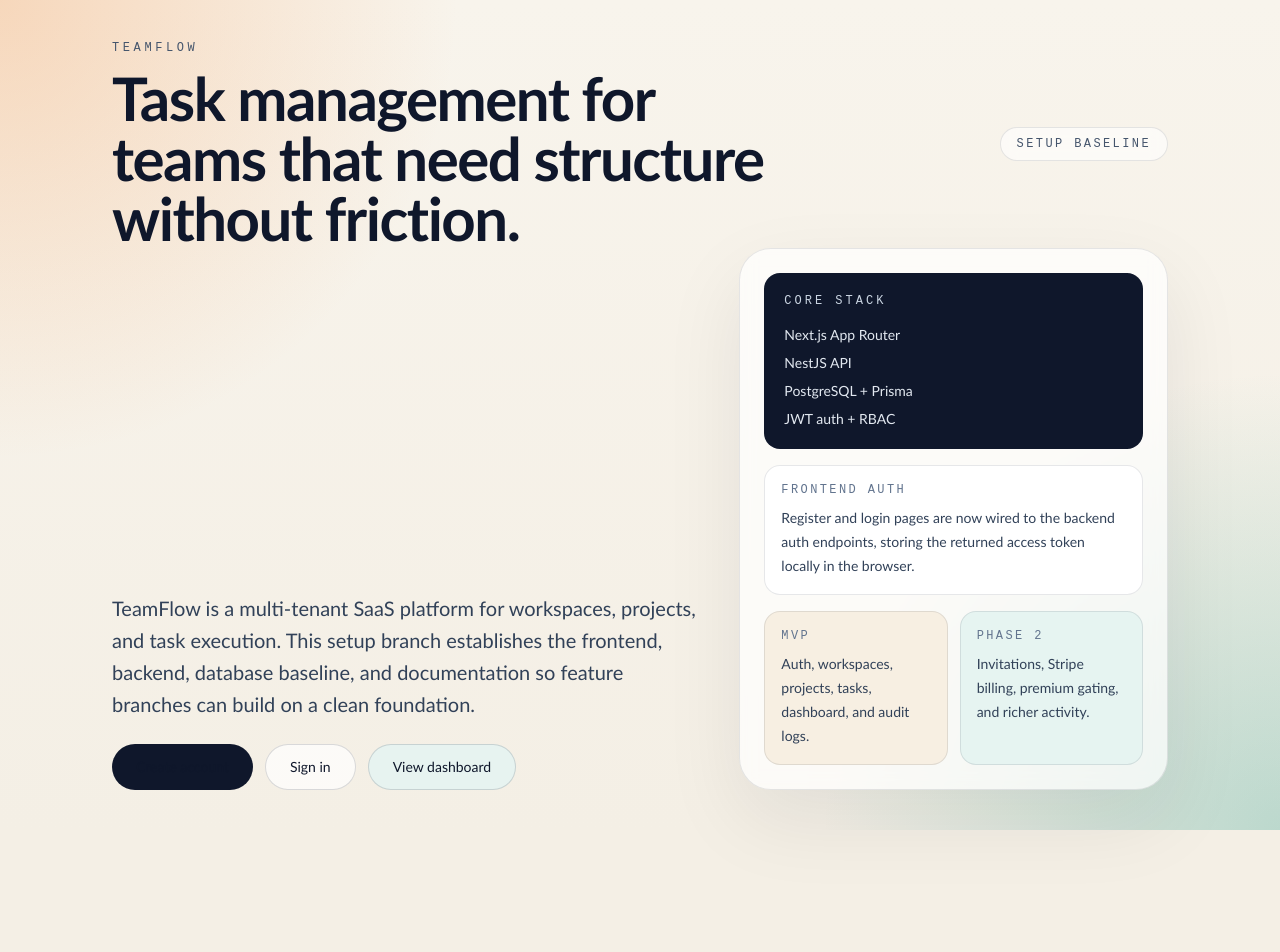
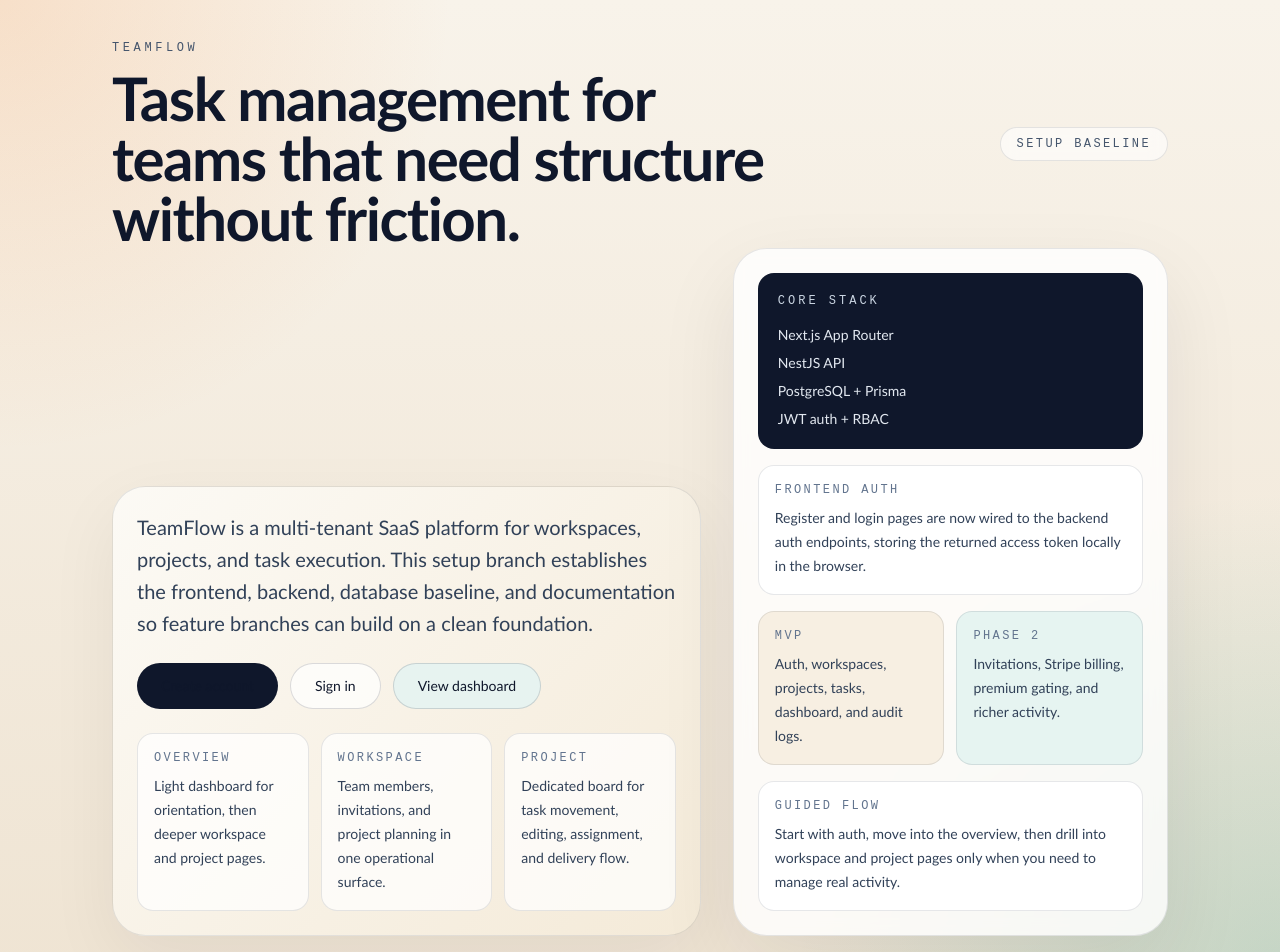
Before and after one commit to iangonsalves/teamflow-saas-platform, a Next.js app in the folder frontend/: page / in a window 1280 px wide. Shown: the top 952 px of the page. Before the commit the page ends 830 px from the top, so only its background shows below. Built offline with nearby package versions, Linux system fonts and the light colour scheme.

Commit message:
Frontend consistency across billing auth and dashboard polish
polish frontend consistency across billing auth and dashboard

```diff
--- a/frontend/src/app/page.tsx
+++ b/frontend/src/app/page.tsx
@@ -2,7 +2,7 @@ import Link from "next/link";
 
 export default function Home() {
   return (
-    <main className="min-h-screen bg-[radial-gradient(circle_at_top_left,_rgba(244,162,97,0.35),_transparent_30%),radial-gradient(circle_at_bottom_right,_rgba(42,157,143,0.28),_transparent_30%),linear-gradient(180deg,_#f8f4ec_0%,_#f4efe5_100%)] text-slate-900">
+    <main className="min-h-screen bg-[radial-gradient(circle_at_top_left,_rgba(244,162,97,0.24),_transparent_28%),radial-gradient(circle_at_bottom_right,_rgba(42,157,143,0.22),_transparent_30%),linear-gradient(180deg,_#f8f3ea_0%,_#efe4d3_100%)] text-slate-900">
       <section className="mx-auto flex min-h-screen max-w-6xl flex-col justify-between px-6 py-10 sm:px-10 lg:px-12">
         <header className="flex items-center justify-between">
           <div>
@@ -18,8 +18,9 @@ export default function Home() {
           </div>
         </header>
 
-        <section className="grid gap-8 lg:grid-cols-[1.25fr_0.9fr] lg:items-end">
-          <div className="space-y-6">
+        <section className="grid gap-8 lg:grid-cols-[1.15fr_0.85fr] lg:items-end">
+          <div className="rounded-[2.1rem] border border-slate-900/10 bg-[linear-gradient(135deg,_#fcfaf5_0%,_#f4ead8_100%)] p-6 shadow-[0_24px_70px_rgba(15,23,42,0.06)]">
+            <div className="space-y-6">
             <p className="max-w-2xl text-lg leading-8 text-slate-700 sm:text-xl">
               TeamFlow is a multi-tenant SaaS platform for workspaces, projects,
               and task execution. This setup branch establishes the frontend,
@@ -47,9 +48,36 @@ export default function Home() {
                 View dashboard
               </Link>
             </div>
+            <div className="grid gap-3 sm:grid-cols-3">
+              <div className="rounded-2xl border border-slate-900/10 bg-white/72 p-4">
+                <p className="font-mono text-xs uppercase tracking-[0.2em] text-slate-500">
+                  Overview
+                </p>
+                <p className="mt-2 text-sm leading-6 text-slate-700">
+                  Light dashboard for orientation, then deeper workspace and project pages.
+                </p>
+              </div>
+              <div className="rounded-2xl border border-slate-900/10 bg-white/72 p-4">
+                <p className="font-mono text-xs uppercase tracking-[0.2em] text-slate-500">
+                  Workspace
+                </p>
+                <p className="mt-2 text-sm leading-6 text-slate-700">
+                  Team members, invitations, and project planning in one operational surface.
+                </p>
+              </div>
+              <div className="rounded-2xl border border-slate-900/10 bg-white/72 p-4">
+                <p className="font-mono text-xs uppercase tracking-[0.2em] text-slate-500">
+                  Project
+                </p>
+                <p className="mt-2 text-sm leading-6 text-slate-700">
+                  Dedicated board for task movement, editing, assignment, and delivery flow.
+                </p>
+              </div>
+            </div>
+            </div>
           </div>
 
-          <div className="grid gap-4 rounded-[2rem] border border-slate-900/10 bg-white/70 p-6 shadow-[0_30px_80px_rgba(15,23,42,0.08)] backdrop-blur">
+          <div className="grid gap-4 rounded-[2.1rem] border border-slate-900/10 bg-white/80 p-6 shadow-[0_30px_80px_rgba(15,23,42,0.08)] backdrop-blur">
             <div className="rounded-2xl bg-slate-900 p-5 text-slate-50">
               <p className="font-mono text-xs uppercase tracking-[0.25em] text-slate-300">
                 Core stack
@@ -90,6 +118,15 @@ export default function Home() {
                 </p>
               </div>
             </div>
+            <div className="rounded-2xl border border-slate-900/10 bg-white p-4">
+              <p className="font-mono text-xs uppercase tracking-[0.2em] text-slate-500">
+                Guided flow
+              </p>
+              <p className="mt-2 text-sm leading-6 text-slate-700">
+                Start with auth, move into the overview, then drill into workspace and project pages
+                only when you need to manage real activity.
+              </p>
+            </div>
           </div>
         </section>
       </section>
--- a/frontend/src/components/auth-form.tsx
+++ b/frontend/src/components/auth-form.tsx
@@ -132,7 +132,8 @@ export function AuthForm({ mode }: AuthFormProps) {
             : "Sign in"}
       </button>
 
-      <p className="text-sm text-slate-600">
+      <div className="rounded-[1.5rem] border border-slate-900/10 bg-[#f8f2e6] px-4 py-4 text-sm text-slate-600">
+        <p>
         {isRegister ? "Already have an account? " : "Need an account? "}
         <Link
           className="font-medium text-slate-900 underline decoration-slate-300 underline-offset-4"
@@ -140,7 +141,8 @@ export function AuthForm({ mode }: AuthFormProps) {
         >
           {isRegister ? "Log in" : "Register"}
         </Link>
-      </p>
+        </p>
+      </div>
     </form>
   );
 }
--- a/frontend/src/components/auth-shell.tsx
+++ b/frontend/src/components/auth-shell.tsx
@@ -20,12 +20,13 @@ export function AuthShell({
   backLabel = "Back to home",
 }: AuthShellProps) {
   return (
-    <main className="min-h-screen bg-[radial-gradient(circle_at_top_left,_rgba(231,111,81,0.24),_transparent_30%),radial-gradient(circle_at_bottom_right,_rgba(42,157,143,0.28),_transparent_30%),linear-gradient(180deg,_#f5efe4_0%,_#f2eadc_100%)] px-6 py-10 text-slate-900 sm:px-10">
+    <main className="min-h-screen bg-[radial-gradient(circle_at_top_left,_rgba(231,111,81,0.18),_transparent_28%),radial-gradient(circle_at_bottom_right,_rgba(42,157,143,0.22),_transparent_30%),linear-gradient(180deg,_#f8f3ea_0%,_#efe4d3_100%)] px-6 py-10 text-slate-900 sm:px-10">
       <div className="mx-auto max-w-6xl">
         <PageBackLink href={backHref} label={backLabel} />
       </div>
       <section className="mx-auto grid min-h-[calc(100vh-5rem)] max-w-6xl gap-8 lg:grid-cols-[1.1fr_0.9fr] lg:items-center">
-        <div className="space-y-6">
+        <div className="rounded-[2rem] border border-slate-900/10 bg-[linear-gradient(135deg,_#fcfaf5_0%,_#f4ead8_100%)] p-6 shadow-[0_24px_70px_rgba(15,23,42,0.06)]">
+          <div className="space-y-6">
           <p className="font-mono text-xs uppercase tracking-[0.32em] text-slate-600">
             {eyebrow}
           </p>
@@ -55,9 +56,10 @@ export function AuthShell({
               </p>
             </div>
           </div>
+          </div>
         </div>
 
-        <div className="rounded-[2rem] border border-slate-900/10 bg-white/78 p-6 shadow-[0_30px_90px_rgba(15,23,42,0.1)] backdrop-blur sm:p-8">
+        <div className="rounded-[2.1rem] border border-slate-900/10 bg-white/82 p-6 shadow-[0_30px_90px_rgba(15,23,42,0.1)] backdrop-blur sm:p-8">
           {children}
           <div className="mt-6 border-t border-slate-900/10 pt-5 text-sm text-slate-600">
             {footer}
--- a/frontend/src/components/billing-shell.tsx
+++ b/frontend/src/components/billing-shell.tsx
@@ -206,12 +206,14 @@ export function BillingShell() {
   }
 
   return (
-    <main className="min-h-screen bg-[radial-gradient(circle_at_top_left,_rgba(33,158,188,0.16),_transparent_28%),radial-gradient(circle_at_bottom_right,_rgba(244,162,97,0.24),_transparent_30%),linear-gradient(180deg,_#f7f1e7_0%,_#efe7d8_100%)] px-6 py-8 text-slate-900 sm:px-8">
+    <main className="min-h-screen bg-[radial-gradient(circle_at_top_left,_rgba(42,157,143,0.16),_transparent_24%),radial-gradient(circle_at_bottom_right,_rgba(231,111,81,0.14),_transparent_30%),linear-gradient(180deg,_#f8f3ea_0%,_#efe4d3_100%)] px-6 py-8 text-slate-900 sm:px-8">
       <section className="mx-auto max-w-5xl">
         <div className="mb-6">
           <PageBackLink href="/dashboard" label="Back to dashboard" />
         </div>
-        <header className="rounded-[2rem] border border-slate-900/10 bg-white/72 p-6 shadow-[0_25px_80px_rgba(15,23,42,0.09)] backdrop-blur">
+        <header className="rounded-[2.25rem] border border-slate-900/10 bg-white/82 p-6 shadow-[0_30px_90px_rgba(15,23,42,0.09)] backdrop-blur">
+          <div className="grid gap-6 xl:grid-cols-[minmax(0,1.1fr)_340px]">
+            <div className="rounded-[2rem] border border-slate-900/10 bg-[linear-gradient(135deg,_#fcfaf5_0%,_#f4ead8_100%)] p-6">
               <p className="font-mono text-xs uppercase tracking-[0.32em] text-slate-500">
                 TeamFlow Billing
               </p>
@@ -219,12 +221,12 @@ export function BillingShell() {
                 Subscription management
               </h1>
               <p className="mt-3 max-w-3xl text-base leading-7 text-slate-600">
-            This page is ready for Stripe test mode. Once your real Stripe test
-            keys and price IDs are added to the environment, the plan buttons
-            will create real checkout sessions.
+                Manage the paid layer of the workspace without leaving the product surface. Stripe
+                handles checkout and the customer portal, while this page stays focused on state,
+                plan choices, and invoice history.
               </p>
               <div className="mt-6 grid gap-4 md:grid-cols-3">
-            <div className="rounded-[1.5rem] border border-slate-900/10 bg-[#f8f2e6] p-4">
+                <div className="rounded-[1.5rem] border border-slate-900/10 bg-white/82 p-4">
                   <p className="font-mono text-[11px] uppercase tracking-[0.24em] text-slate-500">
                     Workspace
                   </p>
@@ -235,7 +237,7 @@ export function BillingShell() {
                     Billing context for this page
                   </p>
                 </div>
-            <div className="rounded-[1.5rem] border border-slate-900/10 bg-white p-4">
+                <div className="rounded-[1.5rem] border border-slate-900/10 bg-white/82 p-4">
                   <p className="font-mono text-[11px] uppercase tracking-[0.24em] text-slate-500">
                     Plan
                   </p>
@@ -246,14 +248,46 @@ export function BillingShell() {
                     Current subscription plan
                   </p>
                 </div>
-            <div className="rounded-[1.5rem] border border-slate-900/10 bg-slate-900 p-4 text-slate-50">
-              <p className="font-mono text-[11px] uppercase tracking-[0.24em] text-slate-400">
+                <div className="rounded-[1.5rem] border border-slate-900/10 bg-white/82 p-4">
+                  <p className="font-mono text-[11px] uppercase tracking-[0.24em] text-slate-500">
                     Invoices
                   </p>
-              <p className="mt-3 text-3xl font-semibold">{invoices.length}</p>
-              <p className="mt-1 text-sm text-slate-300">
+                  <p className="mt-3 text-3xl font-semibold text-slate-900">{invoices.length}</p>
+                  <p className="mt-1 text-sm text-slate-600">
                     Recent billing records available
                   </p>
+                </div>
+              </div>
+            </div>
+
+            <div className="rounded-[2rem] bg-slate-900 p-6 text-slate-50 shadow-[0_24px_80px_rgba(15,23,42,0.16)]">
+              <p className="font-mono text-xs uppercase tracking-[0.24em] text-slate-400">
+                Control
+              </p>
+              <p className="mt-4 text-2xl font-semibold">Manage the paid layer.</p>
+              <p className="mt-3 text-sm leading-7 text-slate-300">
+                {subscription?.stripeCustomerId
+                  ? "The Stripe customer is ready, so portal access is available."
+                  : "Run one successful checkout to create the Stripe customer, then unlock the portal."}
+              </p>
+              <div className="mt-6 grid gap-3">
+                <button
+                  className="rounded-full border border-white/10 bg-white/10 px-5 py-3 text-sm font-medium text-white transition hover:bg-white/15 disabled:cursor-not-allowed disabled:opacity-60"
+                  disabled={!workspace || !subscription?.stripeCustomerId || isSubmitting !== null}
+                  onClick={() => void handlePortalOpen()}
+                  type="button"
+                >
+                  {isSubmitting === "PORTAL" ? "Opening portal..." : "Manage subscription"}
+                </button>
+                <button
+                  className="rounded-full bg-white px-5 py-3 text-sm font-medium text-slate-900 transition hover:bg-slate-200 disabled:cursor-not-allowed disabled:bg-slate-400"
+                  disabled={!workspace || isSubmitting !== null}
+                  onClick={() => void handleCheckout("PRO")}
+                  type="button"
+                >
+                  {isSubmitting === "PRO" ? "Starting checkout..." : "Upgrade to Pro"}
+                </button>
+              </div>
             </div>
           </div>
         </header>
@@ -278,7 +312,7 @@ export function BillingShell() {
         ) : null}
 
         <section className="mt-6 grid gap-6 lg:grid-cols-[0.9fr_1.1fr]">
-          <div className="rounded-[2rem] border border-slate-900/10 bg-white/72 p-6 backdrop-blur">
+          <div className="rounded-[2.1rem] border border-slate-900/10 bg-white/82 p-6 shadow-[0_24px_70px_rgba(15,23,42,0.08)] backdrop-blur">
             <div className="flex items-start justify-between gap-4">
               <div>
                 <p className="font-mono text-xs uppercase tracking-[0.22em] text-slate-500">
@@ -297,7 +331,7 @@ export function BillingShell() {
               </span>
             </div>
 
-            <div className="mt-5 rounded-2xl bg-slate-900 p-5 text-slate-50">
+            <div className="mt-5 rounded-[1.75rem] bg-slate-900 p-5 text-slate-50">
               <p className="text-xl font-semibold">{subscription?.plan ?? "FREE"}</p>
               <p className="mt-2 text-sm text-slate-300">
                 Workspace: {workspace?.name ?? "No workspace loaded"}
@@ -308,22 +342,9 @@ export function BillingShell() {
             </div>
 
             <div className="mt-4 flex flex-wrap gap-3">
-              <button
-                className="rounded-full border border-slate-900/10 bg-white px-5 py-3 text-sm font-medium text-slate-900 transition hover:bg-slate-50 disabled:cursor-not-allowed disabled:opacity-60"
-                disabled={!workspace || !subscription?.stripeCustomerId || isSubmitting !== null}
-                onClick={() => void handlePortalOpen()}
-                type="button"
-              >
-                {isSubmitting === "PORTAL" ? "Opening portal..." : "Manage subscription"}
-              </button>
-              <button
-                className="rounded-full bg-slate-900 px-5 py-3 text-sm font-medium text-white transition hover:bg-slate-700 disabled:cursor-not-allowed disabled:bg-slate-400"
-                disabled={!workspace || isSubmitting !== null}
-                onClick={() => void handleCheckout("PRO")}
-                type="button"
-              >
-                {isSubmitting === "PRO" ? "Starting checkout..." : "Upgrade to Pro"}
-              </button>
+              <span className="rounded-full bg-[#edf8f5] px-3 py-1 text-xs font-medium uppercase tracking-[0.18em] text-[#1f6c63]">
+                {subscription?.status ?? "INACTIVE"}
+              </span>
             </div>
             {!subscription?.stripeCustomerId ? (
               <p className="mt-3 text-sm text-slate-600">
@@ -335,7 +356,7 @@ export function BillingShell() {
           <div className="grid gap-4">
             {plans.map((plan) => (
               <div
-                className="rounded-[2rem] border border-slate-900/10 bg-white/72 p-6 backdrop-blur"
+                className="rounded-[2.1rem] border border-slate-900/10 bg-white/82 p-6 shadow-[0_24px_70px_rgba(15,23,42,0.08)] backdrop-blur"
                 key={plan.id}
               >
                 <p className="font-mono text-xs uppercase tracking-[0.22em] text-slate-500">
@@ -360,7 +381,7 @@ export function BillingShell() {
           </div>
         </section>
 
-        <section className="mt-6 rounded-[2rem] border border-slate-900/10 bg-white/72 p-6 backdrop-blur">
+        <section className="mt-6 rounded-[2.1rem] border border-slate-900/10 bg-white/82 p-6 shadow-[0_24px_70px_rgba(15,23,42,0.08)] backdrop-blur">
           <div className="flex items-center justify-between gap-4">
             <div>
               <p className="font-mono text-xs uppercase tracking-[0.22em] text-slate-500">
--- a/frontend/src/components/dashboard-shell.tsx
+++ b/frontend/src/components/dashboard-shell.tsx
@@ -366,6 +366,11 @@ export function DashboardShell() {
                       Open active project
                     </Link>
                   ) : null}
+                  {!selectedWorkspace ? (
+                    <span className="rounded-full border border-slate-900/10 bg-white px-4 py-2 text-sm text-slate-600">
+                      Create a workspace from the rail to unlock the rest of the app.
+                    </span>
+                  ) : null}
                 </div>
               </div>
 
@@ -450,7 +455,7 @@ export function DashboardShell() {
                     ))
                   ) : (
                     <div className="rounded-[1.5rem] border border-dashed border-slate-900/15 bg-[#fffdfa] px-5 py-8 text-sm text-slate-600">
-                      No projects yet. Create one from the workspace page instead of the overview.
+                      No projects yet. Open the workspace page and create the first delivery lane there.
                     </div>
                   )}
                 </div>
@@ -496,7 +501,7 @@ export function DashboardShell() {
                     ))
                   ) : (
                     <div className="rounded-[1.5rem] border border-dashed border-slate-900/15 bg-[#fffdfa] px-5 py-8 text-sm text-slate-600">
-                      Recent tasks will appear here once projects start moving.
+                      Recent tasks will appear here once a project board starts moving.
                     </div>
                   )}
                 </div>
@@ -544,7 +549,7 @@ export function DashboardShell() {
                   ))
                 ) : (
                   <div className="rounded-[1.5rem] border border-dashed border-slate-900/15 bg-[#fffdfa] px-5 py-8 text-sm text-slate-600">
-                    Activity history will appear here as the team uses the workspace.
+                    Activity history will appear here once the workspace starts seeing member, project, or task changes.
                   </div>
                 )}
               </div>
```
Lines whose indentation alone changed are shown as unchanged.
